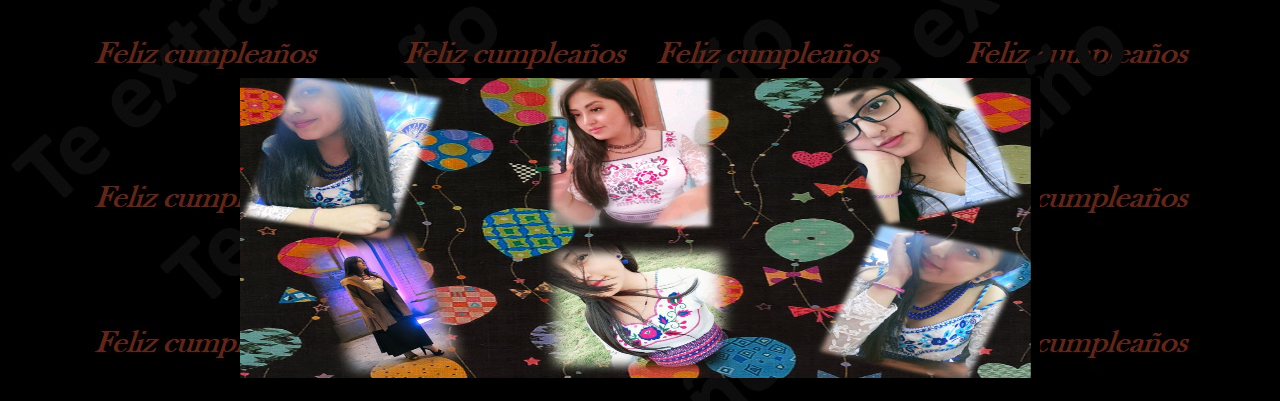
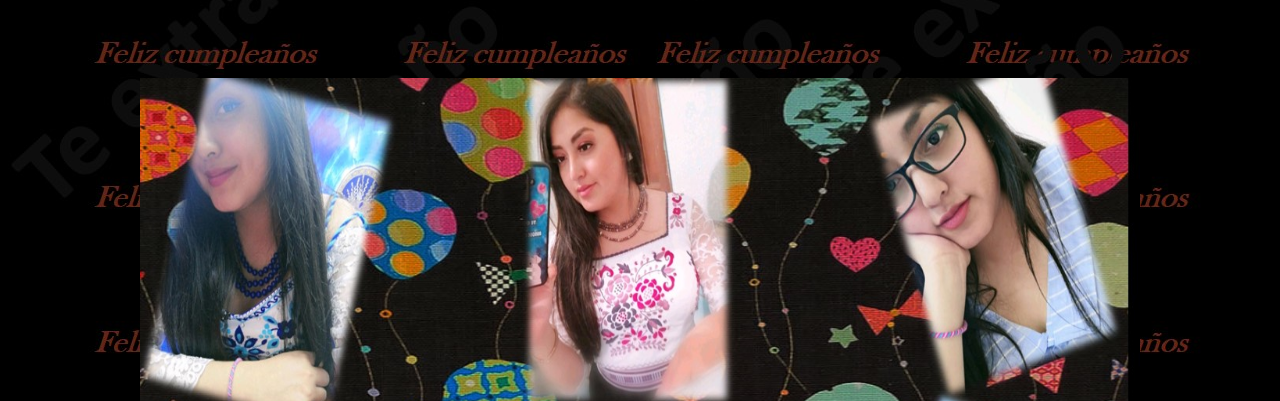
Before and after one commit to Registrocivilunico/lcproyectocumplea-os, a plain HTML site: page index.html in a window 1280 px wide. Shown: the part 399-800 px from the top of the page. Drawn offline with Linux system fonts and the light colour scheme.

Commit message:
Update index.html

```diff
--- a/index.html
+++ b/index.html
@@ -13,7 +13,7 @@
 <embed src="music.mp3" hidden="false" autoplay="true" width="500" height="100">
 </center>
 <center>
-<img src="Presentación1.jpg" width="800" height="300">
+<img src="Presentación1.jpg" width="1000" height="650">
 </center>
 <H1>
 <P ALIGN=center> <body bgcolor="black" hr align="right" text="white" size="8" > La vida a veces traza caminos diferentes para aquellos que tanto queremos. Fue así como nos separamos y también nuestros caminos. Pero eso no quiere decir que mi cariño por ti haya desaparecido. </body>
```
